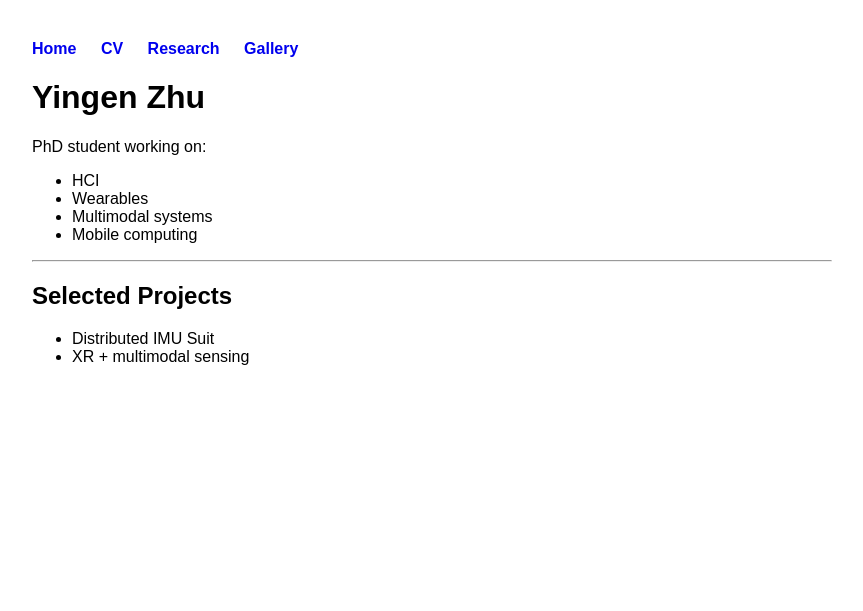
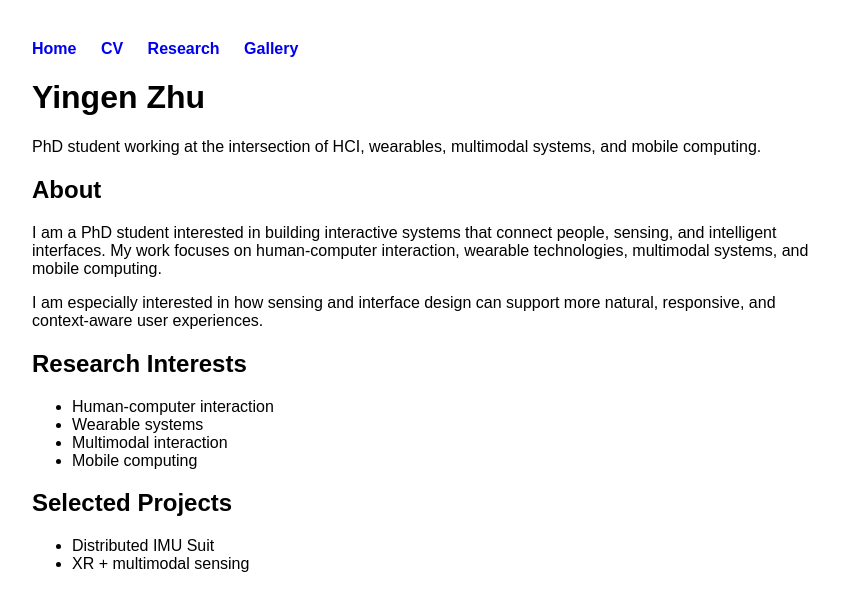
Before and after one commit to yingen-zhu/yingen-zhu.github.io, a Jekyll site: the page built from index.md, in a window 1280 px wide. Shown: the top 611 px of the page, without its empty margins (8-871 px from the left). Built offline with Jekyll 4.4.1, drawn with Linux system fonts in a browser that asks for light colours.

Commit message:
Update index.md

```diff
--- a/index.md
+++ b/index.md
@@ -5,14 +5,20 @@ title: Home
 
 # Yingen Zhu
 
-PhD student working on:
+PhD student working at the intersection of HCI, wearables, multimodal systems, and mobile computing.
 
-- HCI
-- Wearables
-- Multimodal systems
+## About
+
+I am a PhD student interested in building interactive systems that connect people, sensing, and intelligent interfaces. My work focuses on human-computer interaction, wearable technologies, multimodal systems, and mobile computing.
+
+I am especially interested in how sensing and interface design can support more natural, responsive, and context-aware user experiences.
+
+## Research Interests
+
+- Human-computer interaction
+- Wearable systems
+- Multimodal interaction
 - Mobile computing
-
----
 
 ## Selected Projects
 
```
